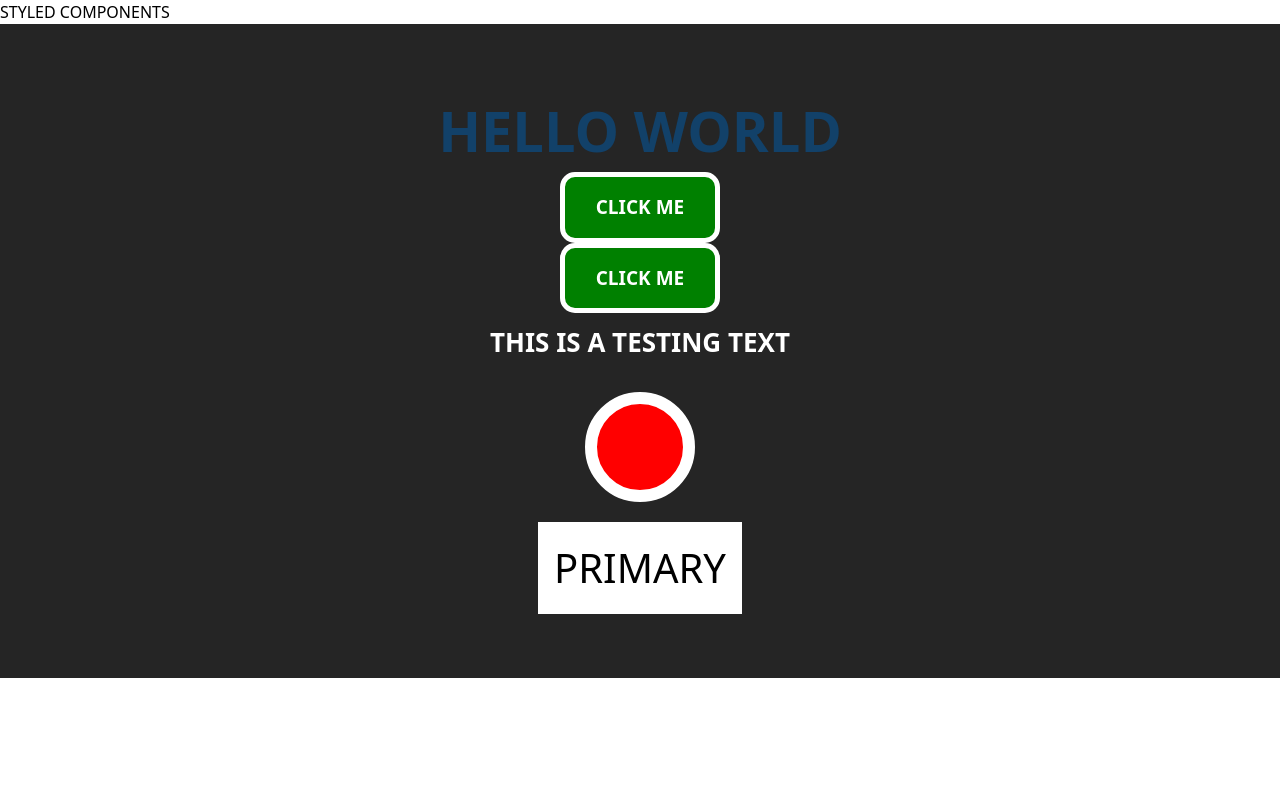
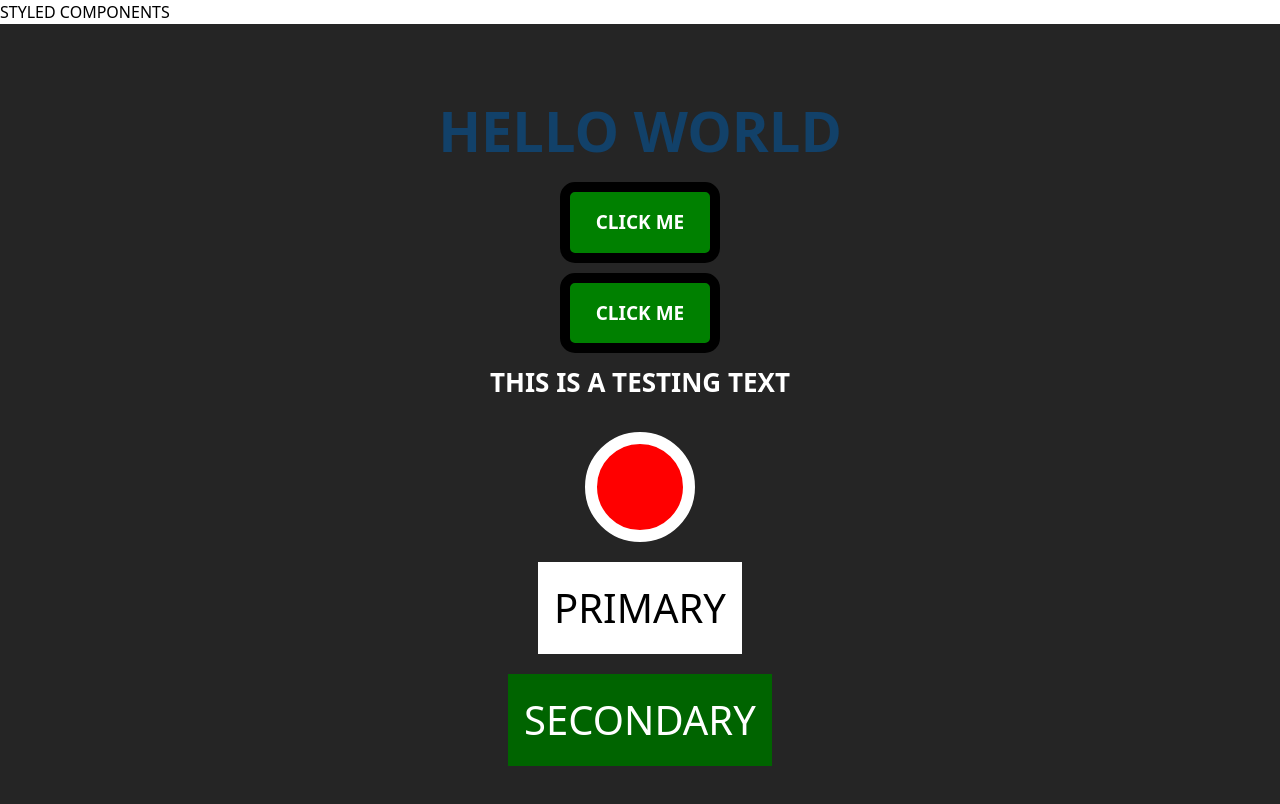
Before and after one commit to PouryaSoleimani/REACT-LIBRARIES, a React (Vite) app: page /styled-components in a window 1280 px wide. Shown: the top 804 px of the page. Built offline with nearby package versions, Linux system fonts and the light colour scheme.

Commit message:
STYLED COMPONENTS

```diff
--- a/src/StyledComponents.tsx
+++ b/src/StyledComponents.tsx
@@ -6,7 +6,7 @@ import { PrimaryButton } from './StyledComponents2';
 //STYLED COMPONENTS
 const Title = styled.h1`font-size: 3.5em;text-align: center;color: #124169;font-weight : 900;`
 const Wrapper = styled.section`padding : 4em ;background : #252525 ;display : flex ; flex-direction:column ; justify-content : center ; align-items : center; `
-const Button = styled.button`background-color : green ; padding : 1rem ;border-radius : 15px ;color : white ;border : 5px solid white ; width : 10rem; font-weight:bold ; font-size:19px;`
+const Button = styled.button`background-color : green ; padding : 1rem ;border-radius : 15px ;color : white ;border : 10px solid black ; width : 10rem; font-weight:bold ; font-size:19px; margin-top:10px;`
 const Text = styled.text`color:white ;font-size : 26px ;margin-top:10px ;font-weight : bold;`
 const Circle = styled.circle`width:110px ; height : 110px ; border-radius : 100%; background-color:red; margin-top:30px; border:12px solid white ;`
 //COMPONENT
@@ -24,6 +24,7 @@ const StyledComponents = () => {
         <Text>THIS IS A TESTING TEXT</Text>
         <Circle></Circle>
         <PrimaryButton $primary={true}>PRIMARY</PrimaryButton>
+        <PrimaryButton $primary={false}>SECONDARY</PrimaryButton>
       </Wrapper>
     </div>
   )
```
